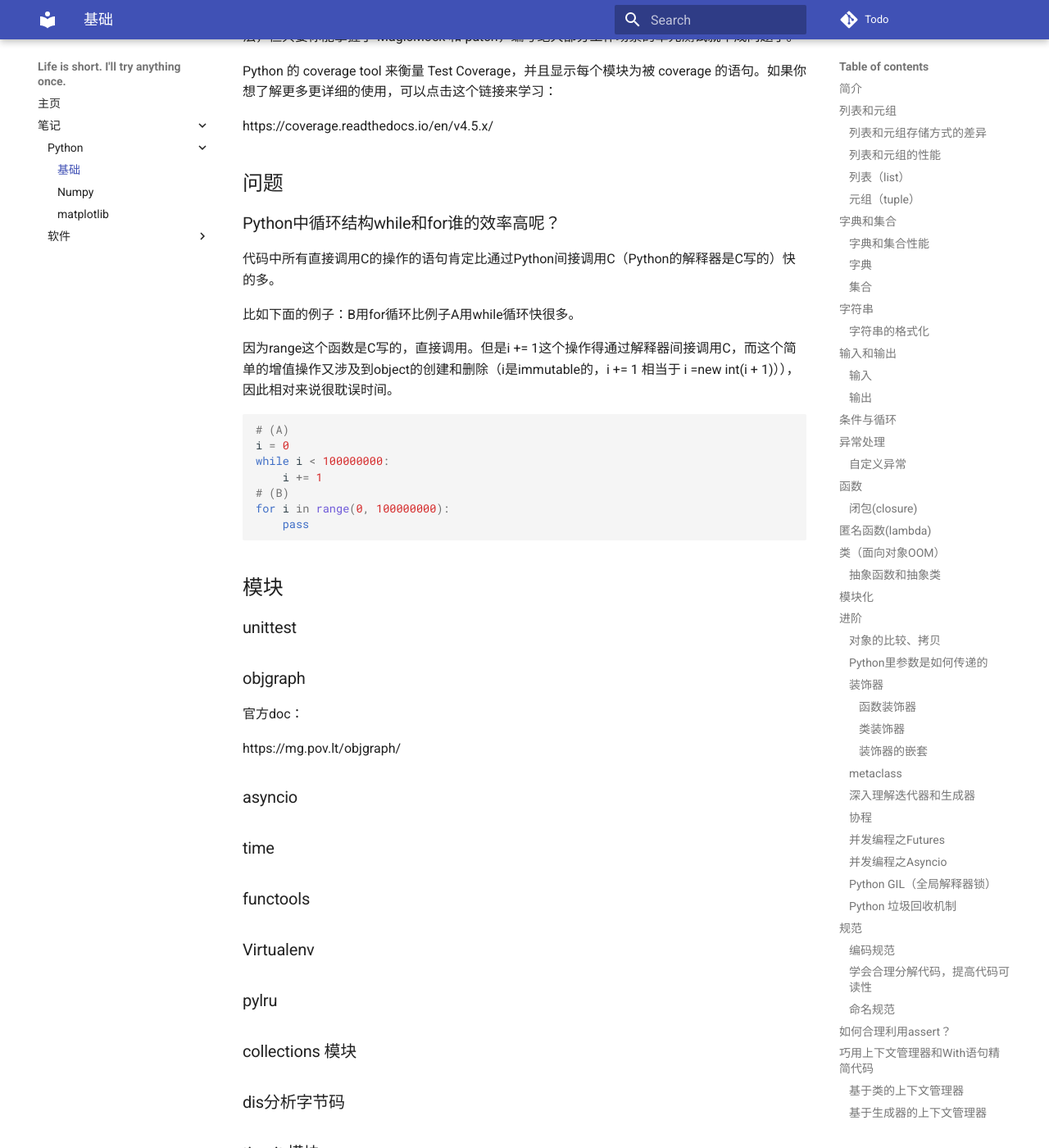
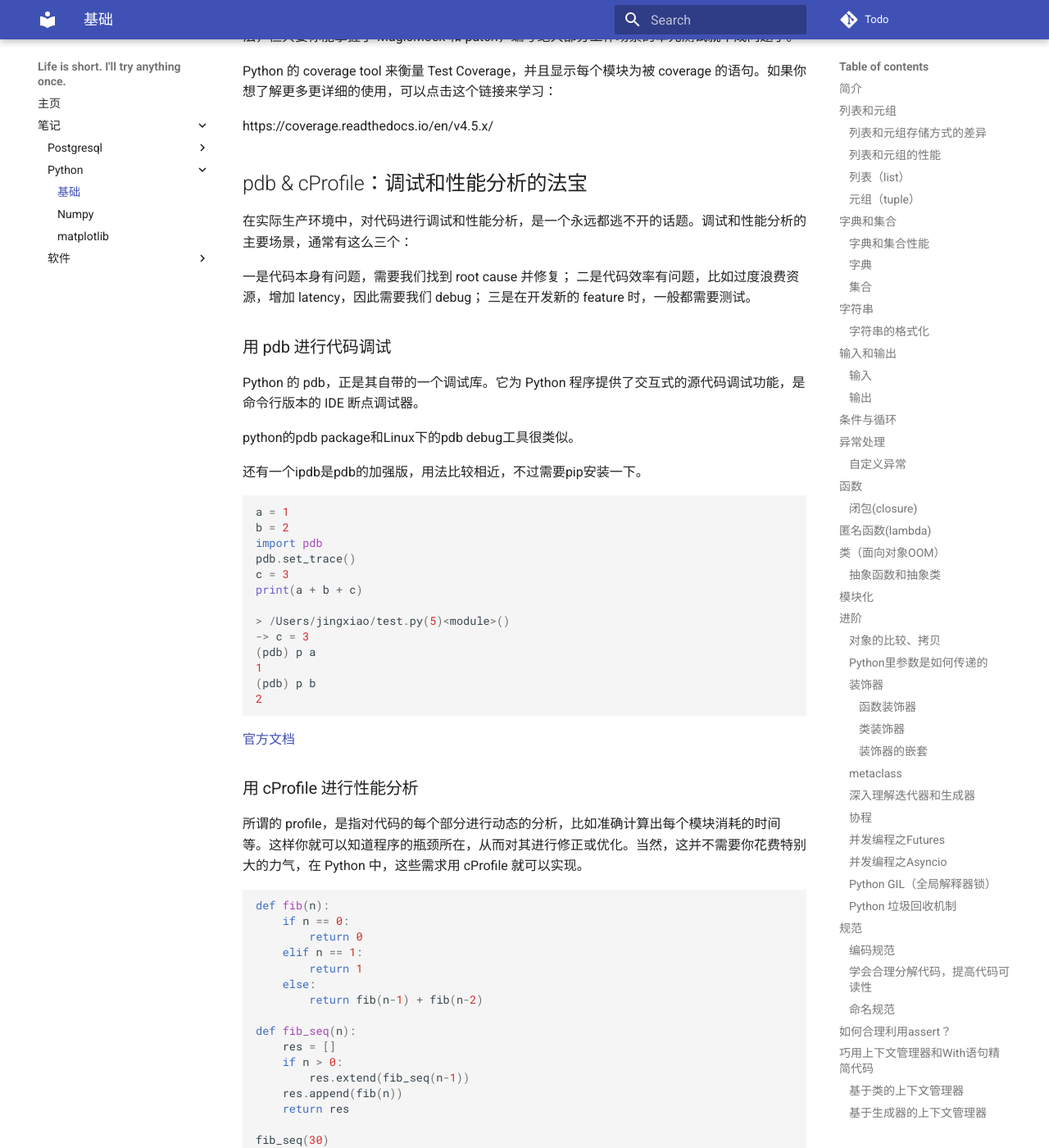
Before and after one commit to wchuqi/lifeisshort, an MkDocs documentation site: the page built from docs/it/python/python_基础.md, in a window 1280 px wide and 1400 px high, scrolled down 66695 px. Shown: the whole window at 82% size. Built offline with MkDocs 1.6.1 and Material for MkDocs 9.7.7, drawn with Linux system fonts in a browser that asks for light colours; some of the changed text lies outside the part shown.

Commit message:
learn py

````diff
--- a/docs/it/python/python_基础.md
+++ b/docs/it/python/python_基础.md
@@ -2919,6 +2919,101 @@ Python 的 coverage tool 来衡量 Test Coverage，并且显示每个模块为
 
 https://coverage.readthedocs.io/en/v4.5.x/
 
+## pdb & cProfile：调试和性能分析的法宝
+
+在实际生产环境中，对代码进行调试和性能分析，是一个永远都逃不开的话题。调试和性能分析的主要场景，通常有这么三个：
+
+一是代码本身有问题，需要我们找到 root cause 并修复；
+二是代码效率有问题，比如过度浪费资源，增加 latency，因此需要我们 debug；
+三是在开发新的 feature 时，一般都需要测试。
+
+### 用 pdb 进行代码调试
+
+Python 的 pdb，正是其自带的一个调试库。它为 Python 程序提供了交互式的源代码调试功能，是命令行版本的 IDE 断点调试器。
+
+python的pdb package和Linux下的pdb debug工具很类似。
+
+还有一个ipdb是pdb的加强版，用法比较相近，不过需要pip安装一下。
+
+```python
+a = 1
+b = 2
+import pdb
+pdb.set_trace()
+c = 3
+print(a + b + c)
+
+> /Users/jingxiao/test.py(5)<module>()
+-> c = 3
+(pdb) p a
+1
+(pdb) p b
+2
+```
+
+[官方文档](https://docs.python.org/3/library/pdb.html#module-pdb)
+
+### 用 cProfile 进行性能分析
+
+所谓的 profile，是指对代码的每个部分进行动态的分析，比如准确计算出每个模块消耗的时间等。这样你就可以知道程序的瓶颈所在，从而对其进行修正或优化。当然，这并不需要你花费特别大的力气，在 Python 中，这些需求用 cProfile 就可以实现。
+
+```python
+def fib(n):
+    if n == 0:
+        return 0
+    elif n == 1:
+        return 1
+    else:
+        return fib(n-1) + fib(n-2)
+
+def fib_seq(n):
+    res = []
+    if n > 0:
+        res.extend(fib_seq(n-1))
+    res.append(fib(n))
+    return res
+
+fib_seq(30)
+
+import cProfile
+# def fib(n)
+# def fib_seq(n):
+cProfile.run('fib_seq(30)')
+
+#或者更简单一些，直接在运行脚本的命令中，加入选项“-m cProfile”也很方便：
+python3 -m cProfile xxx.py
+```
+
+https://docs.python.org/3.7/library/profile.html
+
+改进：
+```python
+def memoize(f):
+    memo = {}
+    def helper(x):
+        if x not in memo:
+            memo[x] = f(x)
+        return memo[x]
+    return helper
+
+@memoize
+def fib(n):
+    if n == 0:
+        return 0
+    elif n == 1:
+        return 1
+    else:
+        return fib(n-1) + fib(n-2)
+
+def fib_seq(n):
+    res = []
+    if n > 0:
+        res.extend(fib_seq(n-1))
+    res.append(fib(n))
+    return res
+
+fib_seq(30)
+```
 
 
 ## 问题
@@ -2944,6 +3039,12 @@ for i in range(0, 100000000):
 
 ## 模块
 
+### profile
+
+### ipdb
+
+### pdb
+
 ### unittest
 
 ### objgraph
--- a/mkdocs.yml
+++ b/mkdocs.yml
@@ -14,6 +14,8 @@ repo_url: http://todo.com
 nav:
   - 主页: index.md
   - 笔记:
+    - Postgresql:
+      - 基础: it/postgresql/pg.md
     - Python:
       - 基础: it/python/python_基础.md
       - Numpy: it/python/numpy.md
````
Also changed, not shown: docs/it/postgresql/pg.md (added, +296 -0 lines).
